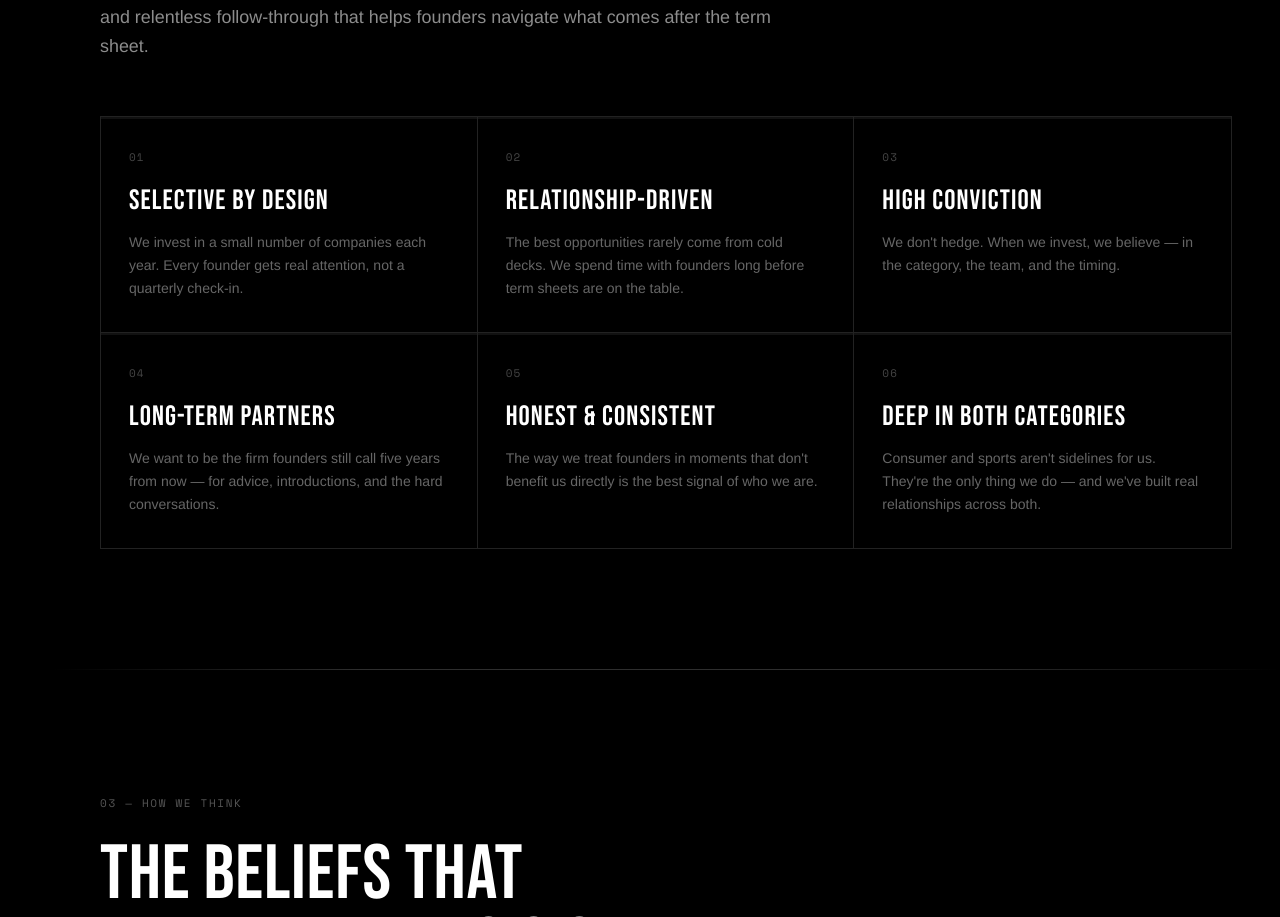
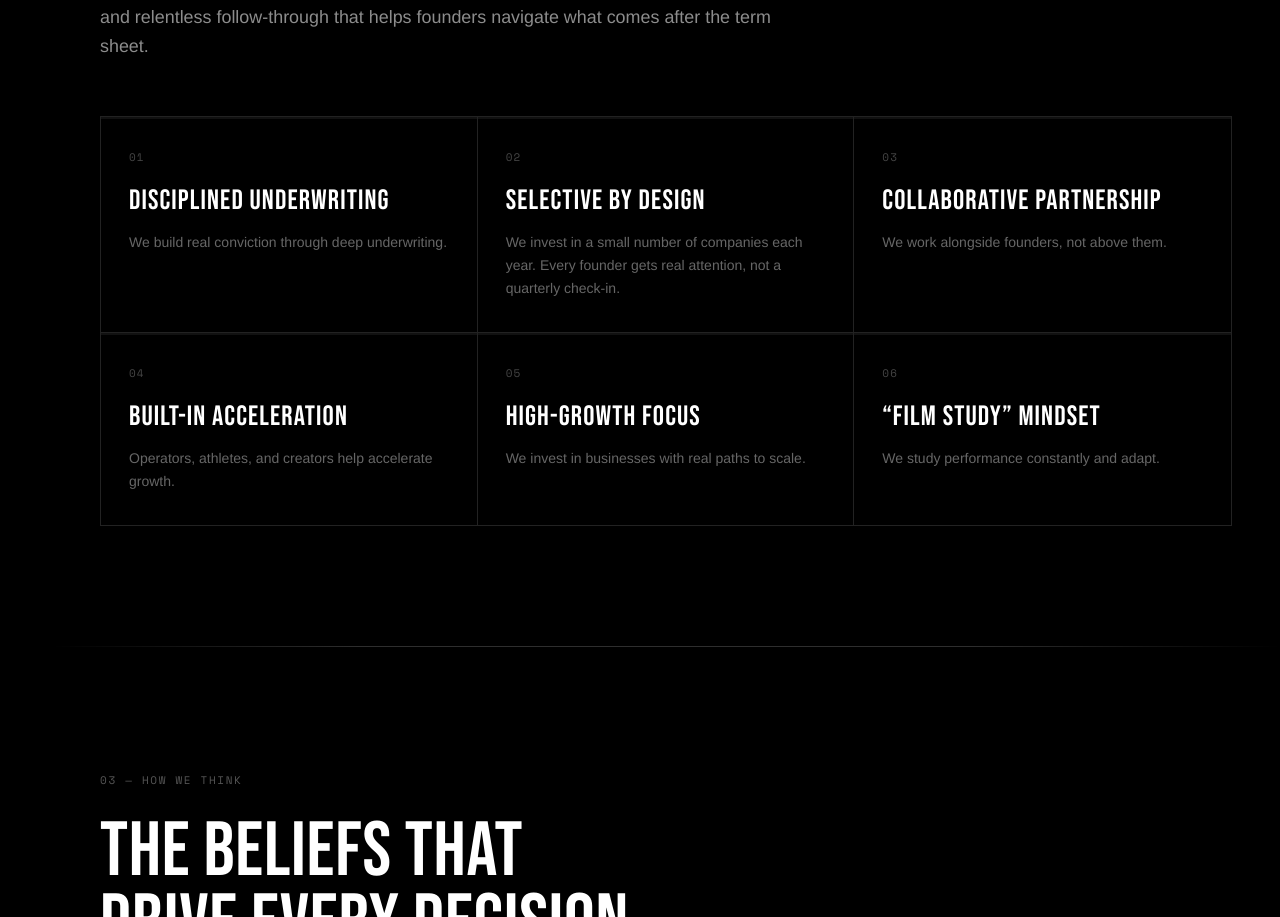
Before and after one commit to Ryano1221/backfield-ventures, a Next.js app: page / in a window 1280 px wide. Shown: the part 2885-3802 px from the top of the page. Built offline with nearby package versions, Linux system fonts and the light colour scheme; a web font is replaced by a local one.

Commit message:
Update Why Backfield section with new card language
Co-Authored-By: Claude Sonnet 4.6 <noreply@anthropic.com>

```diff
--- a/src/components/WhyBackfield.tsx
+++ b/src/components/WhyBackfield.tsx
@@ -2,33 +2,33 @@ export default function WhyBackfield() {
   const cards = [
     {
       num: "01",
-      title: "Selective by design",
+      title: "Disciplined Underwriting",
+      body: "We build real conviction through deep underwriting.",
+    },
+    {
+      num: "02",
+      title: "Selective By Design",
       body: "We invest in a small number of companies each year. Every founder gets real attention, not a quarterly check-in.",
     },
     {
-      num: "02",
-      title: "Relationship-driven",
-      body: "The best opportunities rarely come from cold decks. We spend time with founders long before term sheets are on the table.",
-    },
-    {
       num: "03",
-      title: "High conviction",
-      body: "We don't hedge. When we invest, we believe — in the category, the team, and the timing.",
+      title: "Collaborative Partnership",
+      body: "We work alongside founders, not above them.",
     },
     {
       num: "04",
-      title: "Long-term partners",
-      body: "We want to be the firm founders still call five years from now — for advice, introductions, and the hard conversations.",
+      title: "Built-In Acceleration",
+      body: "Operators, athletes, and creators help accelerate growth.",
     },
     {
       num: "05",
-      title: "Honest & consistent",
-      body: "The way we treat founders in moments that don't benefit us directly is the best signal of who we are.",
+      title: "High-Growth Focus",
+      body: "We invest in businesses with real paths to scale.",
     },
     {
       num: "06",
-      title: "Deep in both categories",
-      body: "Consumer and sports aren't sidelines for us. They're the only thing we do — and we've built real relationships across both.",
+      title: "\u201cFilm Study\u201d Mindset",
+      body: "We study performance constantly and adapt.",
     },
   ];
 
```
